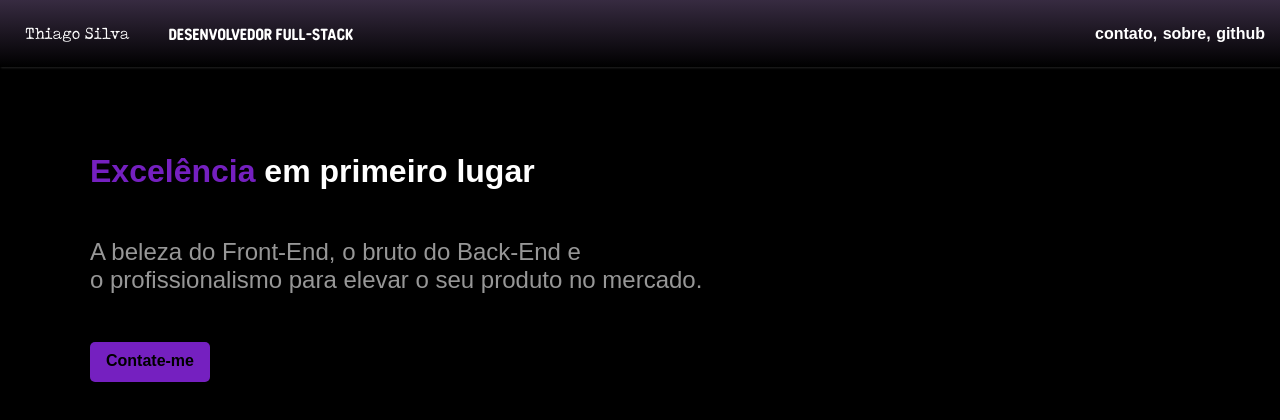
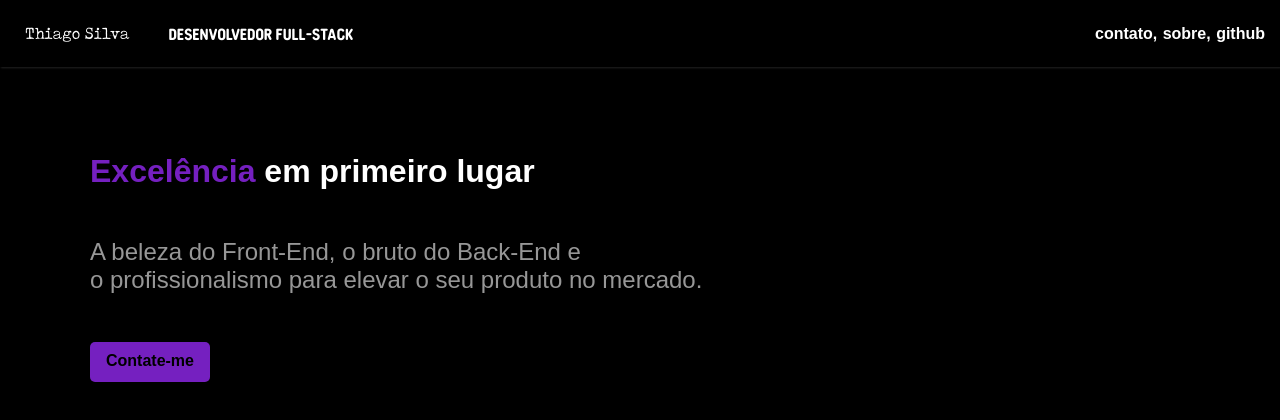
Before and after one commit to thigadasilva/portfolio, a plain HTML site: page portfolio/index.html in a window 1280 px wide. Drawn offline with Linux system fonts and the light colour scheme.

Commit message:
Mudança de cor do header

```diff
--- a/portfolio/styles/style.css
+++ b/portfolio/styles/style.css
@@ -45,7 +45,7 @@ body{
 
 
 header{
-    background-image: linear-gradient(to bottom,var(--main), black );
+    background-image: black;
     padding: 10px;
     color: white;
     box-shadow: 0.5px 0.5px 2px rgba(255, 255, 255, 0.137);
```
